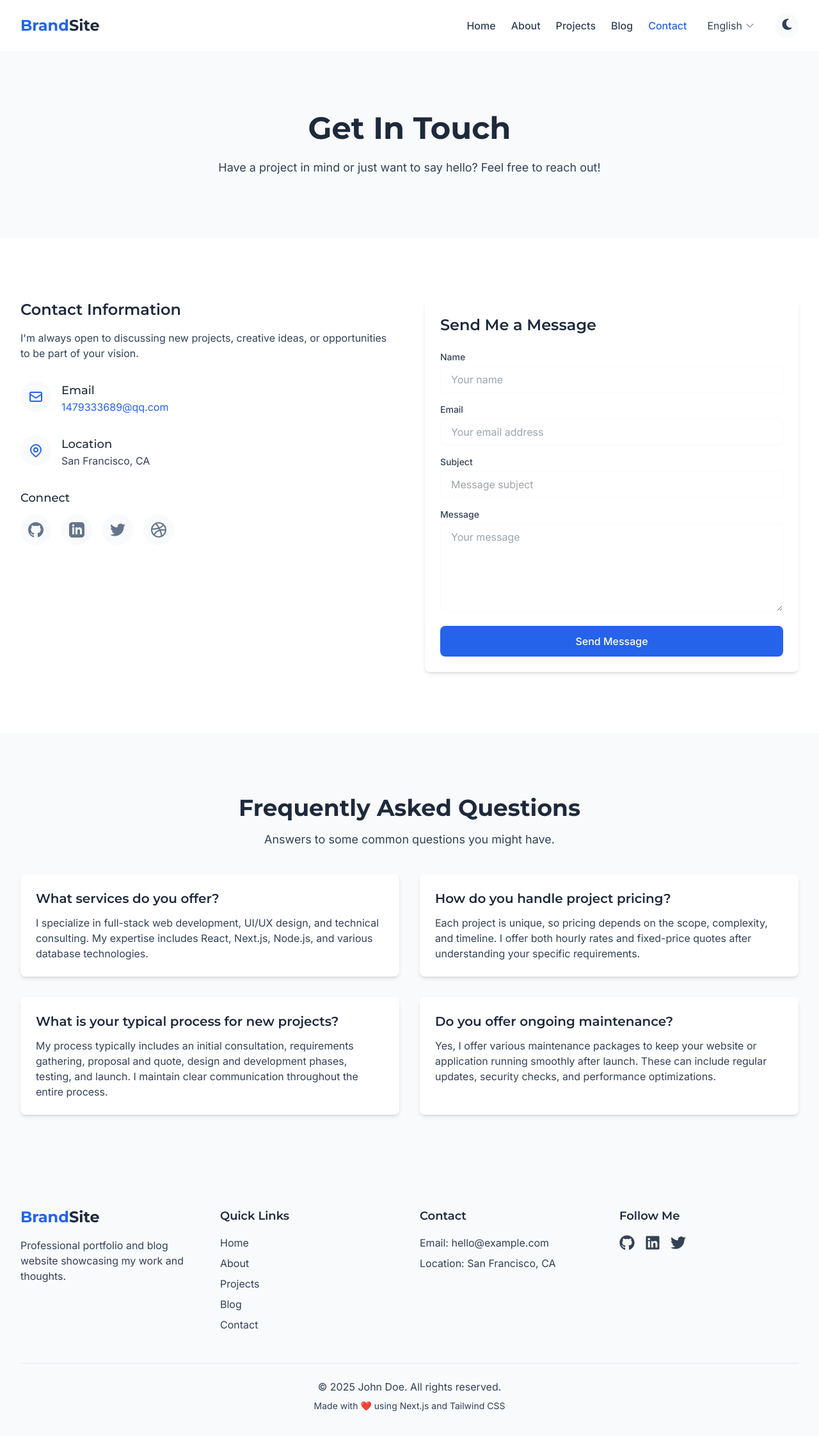
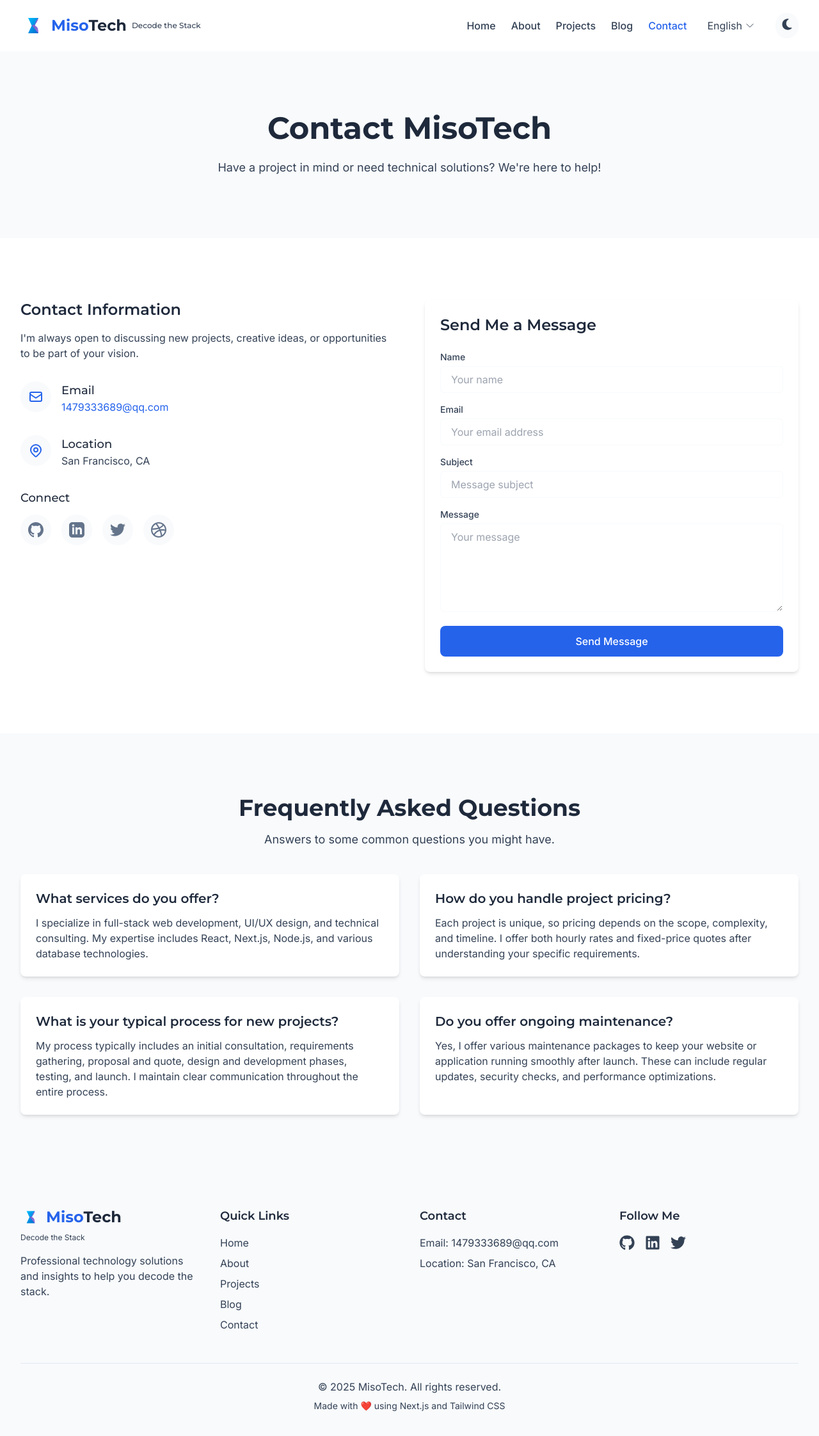
Before and after one commit to gds910228/MyBrand, a Next.js app: page /contact in a window 1280 px wide. Shown: the top 2244 px of the page at 64% size. Built offline with nearby package versions, Linux system fonts and the light colour scheme.

Commit message:
更改站点名称为MisoTech，添加Logo和Slogan

```diff
--- a/src/app/contact/page.tsx
+++ b/src/app/contact/page.tsx
@@ -132,10 +132,10 @@ export default function ContactPage() {
       <Section id="contact-hero" bgColor="bg-neutral-light">
         <div className="text-center max-w-3xl mx-auto">
           <h1 className="text-4xl md:text-5xl font-bold font-heading text-neutral-darker mb-6">
-            Get In Touch
+            Contact MisoTech
           </h1>
           <p className="text-lg text-neutral-dark">
-            Have a project in mind or just want to say hello? Feel free to reach out!
+            Have a project in mind or need technical solutions? We're here to help!
           </p>
         </div>
       </Section>
--- a/src/app/metadata.ts
+++ b/src/app/metadata.ts
@@ -1,6 +1,6 @@
 import { Metadata } from 'next';
 
 export const metadata: Metadata = {
-  title: 'Brand Website',
-  description: 'Professional portfolio and blog website',
+  title: 'MisoTech - Decode the Stack',
+  description: 'Professional technology solutions and insights',
 };
--- a/src/app/page.tsx
+++ b/src/app/page.tsx
@@ -10,12 +10,12 @@ export default function HomePage() {
   return (
     <>
       <Hero
-        title="Hi, I'm John Doe"
-        subtitle="Full Stack Developer & Designer"
-        ctaText="View My Work"
+        title="MisoTech"
+        subtitle="Decode the Stack"
+        ctaText="View Our Solutions"
         ctaLink="/projects"
         imageSrc="/images/hero-image.jpg"
-        imageAlt="John Doe, Full Stack Developer"
+        imageAlt="MisoTech - Professional Technology Solutions"
       />
       <FeaturedProjects locale="en" />
       <LatestPosts locale="en" />
--- a/src/app/zh/contact/page.tsx
+++ b/src/app/zh/contact/page.tsx
@@ -16,8 +16,8 @@ export default function ContactPageZh() {
       <Section id="contact-hero" bgColor="bg-neutral-light dark:bg-dark-bg-secondary">
         <div className="mx-auto max-w-3xl text-center">
           <SectionHeading
-            title="联系我"
-            subtitle="让我们讨论您的下一个项目，或者只是打个招呼！"
+            title="联系 MisoTech"
+            subtitle="有技术需求或项目合作？我们随时为您提供帮助！"
             centered
           />
         </div>
--- a/src/app/zh/page.tsx
+++ b/src/app/zh/page.tsx
@@ -7,12 +7,12 @@ export default function ZhHomePage() {
   return (
     <>
       <Hero
-        title="你好，我是 John Doe"
-        subtitle="全栈开发工程师 & 设计师"
-        ctaText="查看我的作品"
+        title="MisoTech"
+        subtitle="解码技术栈"
+        ctaText="查看我们的解决方案"
         ctaLink="/zh/projects"
         imageSrc="/images/hero-image.jpg"
-        imageAlt="John Doe，全栈开发工程师"
+        imageAlt="MisoTech - 专业技术解决方案"
       />
       <FeaturedProjects locale="zh" />
       <LatestPosts locale="zh" />
--- a/src/components/Footer.tsx
+++ b/src/components/Footer.tsx
@@ -2,6 +2,7 @@
 
 import React from 'react';
 import Link from 'next/link';
+import Image from 'next/image';
 import { usePathname } from 'next/navigation';
 import Container from './Container';
 import { FontAwesomeIcon } from '@fortawesome/react-fontawesome';
@@ -40,8 +41,8 @@ const Footer: React.FC = () => {
 
   // 页脚版权和制作信息
   const copyright = locale === 'zh'
-    ? `© ${currentYear} John Doe. 保留所有权利。`
-    : `© ${currentYear} John Doe. All rights reserved.`;
+    ? `© ${currentYear} MisoTech. 保留所有权利。`
+    : `© ${currentYear} MisoTech. All rights reserved.`;
 
   const madeWith = locale === 'zh'
     ? '使用 Next.js 和 Tailwind CSS 制作，充满❤️'
@@ -53,13 +54,25 @@ const Footer: React.FC = () => {
         <div className="grid grid-cols-1 md:grid-cols-4 gap-8">
           {/* Brand */}
           <div className="col-span-1 md:col-span-1">
-            <Link href="/" className="text-2xl font-bold font-heading text-neutral-darker dark:text-dark-neutral-darker">
-              <span className="text-primary dark:text-dark-primary">Brand</span>Site
+            <Link href={locale === 'zh' ? '/zh' : '/'} className="flex items-center text-2xl font-bold font-heading text-neutral-darker dark:text-dark-neutral-darker">
+              <div className="w-8 h-8 mr-2 relative">
+                <Image
+                  src="/images/logo.svg"
+                  alt="MisoTech Logo"
+                  width={32}
+                  height={32}
+                  className="object-contain"
+                />
+              </div>
+              <span className="text-primary dark:text-dark-primary">Miso</span>Tech
             </Link>
+            <p className="mt-2 text-xs text-neutral-dark dark:text-dark-neutral-dark">
+              Decode the Stack
+            </p>
             <p className="mt-4 text-neutral-dark dark:text-dark-neutral-dark">
               {locale === 'zh'
-                ? '展示我的作品和想法的个人作品集和博客网站。'
-                : 'Professional portfolio and blog website showcasing my work and thoughts.'}
+                ? '专业技术解决方案和见解，帮助您解码技术栈。'
+                : 'Professional technology solutions and insights to help you decode the stack.'}
             </p>
           </div>
 
@@ -88,7 +101,7 @@ const Footer: React.FC = () => {
               {contactLabel}
             </h3>
             <p className="text-neutral-dark dark:text-dark-neutral-dark">
-              Email: <a href="mailto:hello@example.com" className="hover:text-primary dark:hover:text-dark-primary transition-colors">hello@example.com</a>
+              Email: <a href="mailto:1479333689@qq.com" className="hover:text-primary dark:hover:text-dark-primary transition-colors">1479333689@qq.com</a>
             </p>
             <p className="text-neutral-dark dark:text-dark-neutral-dark mt-2">
               {locale === 'zh' ? '地址: ' : 'Location: '} San Francisco, CA
--- a/src/components/Navbar.tsx
+++ b/src/components/Navbar.tsx
@@ -2,6 +2,7 @@
 
 import React, { useState, useEffect } from 'react';
 import Link from 'next/link';
+import Image from 'next/image';
 import { usePathname } from 'next/navigation';
 import Container from './Container';
 import ThemeToggle from './ThemeToggle';
@@ -70,8 +71,18 @@ const Navbar: React.FC = () => {
       <Container>
         <div className="flex items-center justify-between">
           {/* Logo */}
-          <Link href={locale === 'zh' ? '/zh' : '/'} className="text-2xl font-bold font-heading text-neutral-darker dark:text-dark-neutral-darker">
-            <span className="text-primary dark:text-dark-primary">Brand</span>Site
+          <Link href={locale === 'zh' ? '/zh' : '/'} className="flex items-center text-2xl font-bold font-heading text-neutral-darker dark:text-dark-neutral-darker">
+            <div className="w-10 h-10 mr-2 relative">
+              <Image
+                src="/images/logo.svg"
+                alt="MisoTech Logo"
+                width={40}
+                height={40}
+                className="object-contain"
+              />
+            </div>
+            <span className="text-primary dark:text-dark-primary">Miso</span>Tech
+            <span className="text-xs ml-2 text-neutral-dark dark:text-dark-neutral-dark font-normal hidden sm:inline-block">Decode the Stack</span>
           </Link>
 
           {/* Desktop Navigation */}
```
Also changed, not shown: public/images/logo.svg (added).
